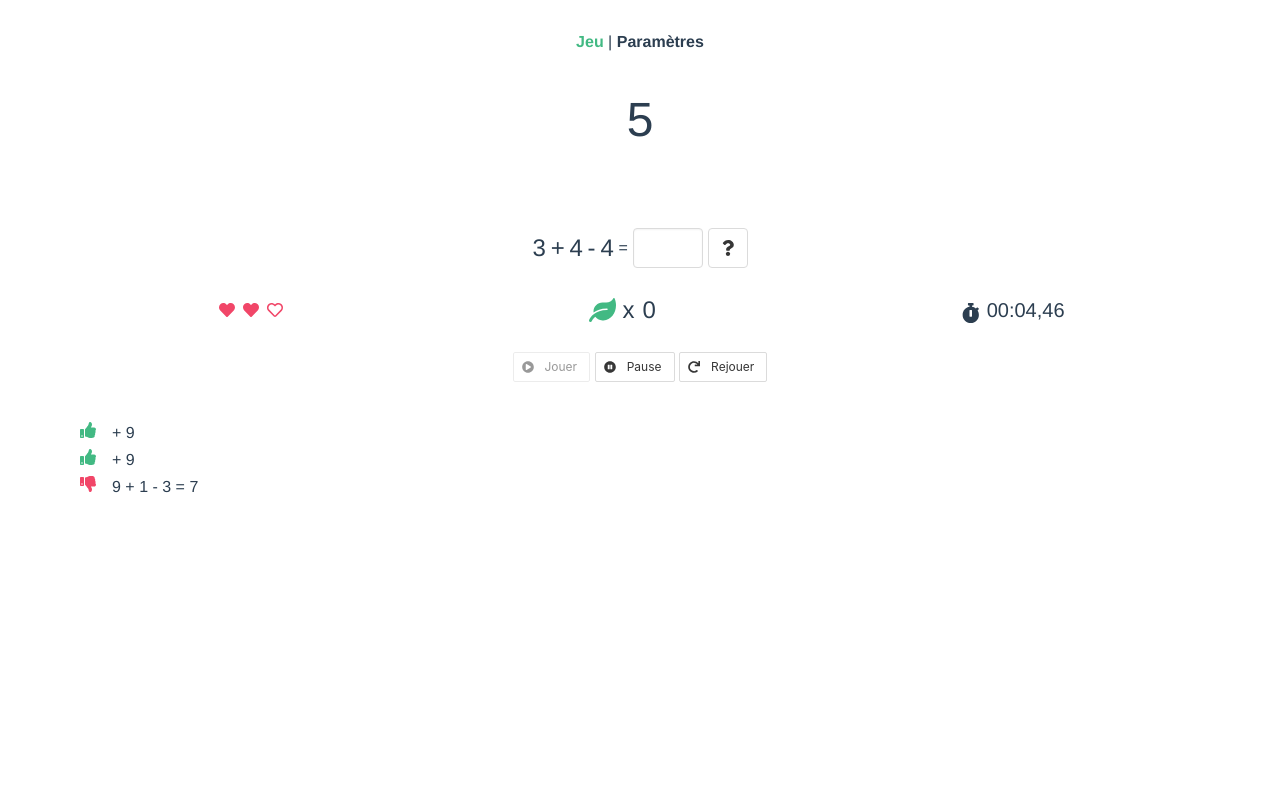
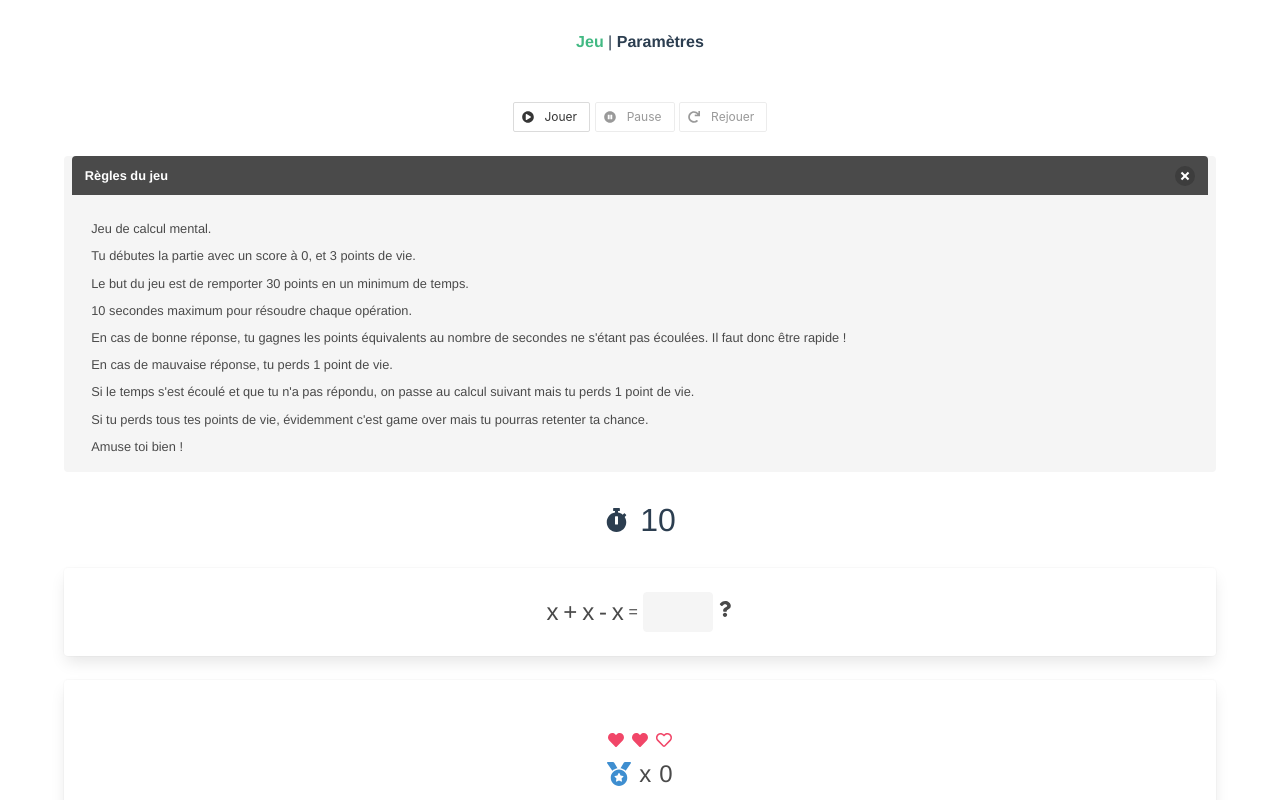
Before and after one commit to jeremyriverain/Arithmetic-Game, a Vue app: page /#/ in a window 1280 px wide. Shown: the top 800 px of the page. Built offline with nearby package versions, Linux system fonts and the light colour scheme.

Commit message:
add settings, rules explanation

```diff
--- a/src/App.vue
+++ b/src/App.vue
@@ -1,42 +1,25 @@
 <template>
-  <section
-    class="hero"
-    id="app-container"
-    ref="appWrapper"
-  >
-    <div id="app-top">
-      <div id="nav">
-        <router-link to="/">Jeu</router-link> |
-        <router-link to="/settings">Paramètres</router-link>
-      </div>
+  <section id="app-container">
+
+    <div id="nav">
+      <router-link to="/">Jeu</router-link> |
+      <router-link to="/settings">Paramètres</router-link>
     </div>
 
-    <div class="hero-body">
+  </section>
 
-      <div class="container">
-
-        <router-view />
-      </div>
+  <section class="section">
+    <div class="container">
+      <router-view />
     </div>
   </section>
+
 </template>
 
 <script>
 import { defineComponent } from "vue";
-// import { defineComponent, ref, onMounted } from "vue";
 export default defineComponent({
-  setup() {
-    // const appWrapper = ref(null); // template refs
-    // onMounted(() => {
-    //   console.log("el", appWrapper);
-    //   if (appWrapper.value.requestFullScreen) {
-    //     appWrapper.value.requestFullScreen();
-    //   }
-    // });
-    // return {
-    //   appWrapper,
-    // };
-  },
+  setup() {},
 });
 </script>
 
@@ -52,7 +35,7 @@ $green: #42b983
 
 #nav
   text-align: center
-  padding: 30px
+  padding: 30px 30px 0 30px
 
   a
     font-weight: bold
--- a/src/components/ArithmeticOperation.vue
+++ b/src/components/ArithmeticOperation.vue
@@ -1,11 +1,16 @@
 <template>
+  <div class="card">
+    <div class="card-content">
       <div class="app-container">
         <div
           v-for="(item, i) in operationNodes"
           :key="i"
           class="is-size-4"
         >
+          <span v-if="i % 2 === 0 && !isPlaying && startedAt === ''">x</span>
+          <span v-else>
             {{item}}
+          </span>
         </div>
         <div>=</div>
         <div class="field mb-0">
@@ -20,17 +25,16 @@
           </div>
         </div>
         <div>
-      <button
-        class="button"
-        @click="onSubmit"
-        :disabled="!isPlaying"
-      >
+
           <span class="icon is-small">
             <i class="fas fa-question"></i>
           </span>
-      </button>
+
         </div>
       </div>
+    </div>
+  </div>
+
 </template>
 
 
@@ -48,7 +52,7 @@ export default defineComponent({
 
     const operationNodes = ref(makeOperation());
 
-    const { currentRound, isPlaying, nextRound } = useGameState();
+    const { currentRound, isPlaying, nextRound, startedAt } = useGameState();
 
     const { countDown } = useCountDown();
     const { addScore } = useScoreTracking();
@@ -74,6 +78,7 @@ export default defineComponent({
       operationNodes,
       result,
       isPlaying,
+      startedAt,
     };
   },
 });
--- a/src/components/CountDown.vue
+++ b/src/components/CountDown.vue
@@ -1,5 +1,13 @@
 <template>
-  <div class="is-size-1 has-text-centered">{{countDown}}</div>
+  <div class="is-flex is-align-items-center is-justify-content-center">
+    <span class="icon is-size-4">
+      <i class="fas fa-stopwatch"></i>
+    </span>
+
+    <div class="is-size-3 pl-3">
+      {{countDown}}
+    </div>
+  </div>
 </template>
 
 <script>
--- a/src/components/FeedbackOperation.vue
+++ b/src/components/FeedbackList.vue
@@ -1,6 +1,7 @@
 <template>
   <ul class="pl-3 pt-3">
-    <ul
+    <li class="has-text-weight-bold mb-2">Résultats</li>
+    <li
       class="is-size-6"
       v-for="i in 2"
       :key="i"
@@ -9,13 +10,13 @@
         <i class="fas fa-thumbs-up"></i>
       </span>
       <span class="pl-3">+ 9</span>
-    </ul>
-    <ul class="is-size-6">
+    </li>
+    <li class="is-size-6">
       <span class="icon has-text-danger">
         <i class="fas fa-thumbs-down"></i>
       </span>
       <span class="pl-3">9 + 1 - 3 = 7</span>
-    </ul>
+    </li>
 
   </ul>
 
@@ -24,7 +25,7 @@
 <script>
 import { defineComponent } from "vue";
 export default defineComponent({
-  name: "FeedbackOperation",
+  name: "FeedbackList",
   setup() {},
 });
 </script>
--- /dev/null
+++ b/src/components/RulesExplanation.vue
@@ -0,0 +1,80 @@
+<template>
+  <article
+    class="message app-message"
+    v-show="showMessage"
+  >
+    <div class="message-header">
+      <p>Règles du jeu</p>
+      <button
+        class="delete"
+        aria-label="delete"
+        @click="showMessage = false"
+      ></button>
+
+    </div>
+    <div class="message-body">
+
+      <p>
+        Jeu de calcul mental.
+      </p>
+
+      <p>
+        Tu débutes la partie avec un score à 0, et {{healthPoints}} points de vie.
+      </p>
+
+      <p>
+        Le but du jeu est de remporter {{winningScore}} points en un minimum de temps.
+      </p>
+
+      <p>
+        {{maxResolutionTime}} secondes maximum pour résoudre chaque opération.
+      </p>
+
+      <p>
+        En cas de bonne réponse, tu gagnes les points équivalents au nombre de secondes ne s'étant pas écoulées. Il faut donc être rapide !
+      </p>
+
+      <p>
+        En cas de mauvaise réponse, tu perds 1 point de vie.
+      </p>
+
+      <p>
+        Si le temps s'est écoulé et que tu n'a pas répondu, on passe au calcul suivant mais tu perds 1 point de vie.
+      </p>
+
+      <p>
+        Si tu perds tous tes points de vie, évidemment c'est game over mais tu pourras retenter ta chance.
+      </p>
+      <p>
+        Amuse toi bien !
+      </p>
+
+    </div>
+  </article>
+</template>
+
+<script>
+import useGameSettings from "@/use/useGameSettings";
+import { defineComponent, ref } from "vue";
+export default defineComponent({
+  name: "RulesExplanation",
+  setup() {
+    const showMessage = ref(true);
+    const { healthPoints, winningScore, maxResolutionTime } = useGameSettings();
+
+    return {
+      showMessage,
+      healthPoints,
+      winningScore,
+      maxResolutionTime,
+    };
+  },
+});
+</script>
+
+<style lang="sass" scoped>
+.app-message
+  font-size: 0.8rem
+  .message-body p
+    margin-top: 0.5rem
+</style>
--- a/src/components/ScoreTracking.vue
+++ b/src/components/ScoreTracking.vue
@@ -1,8 +1,8 @@
 <template>
 
   <div class="is-flex is-justify-content-center is-align-items-center is-flex-wrap-nowrap is-size-4">
-    <span class="icon has-text-success">
-      <i class="fas fa-leaf"></i>
+    <span class="icon has-text-info">
+      <i class="fas fa-medal"></i>
     </span>
     <span class="px-2">x</span>
     <span>
--- a/src/components/StateGameButtons.vue
+++ b/src/components/StateGameButtons.vue
@@ -2,7 +2,7 @@
   <div class="app-container">
     <button
       class="button is-small"
-      @click="isPlaying = true"
+      @click="play()"
       :disabled="isPlaying"
     >
 
@@ -11,9 +11,10 @@
       </span>
       <span>Jouer</span>
     </button>
+
     <button
       class="button is-small"
-      @click="isPlaying = false"
+      @click="pause()"
       :disabled="!isPlaying"
     >
       <span class="icon is-small">
@@ -41,9 +42,11 @@ import useGameState from "@/use/useGameState";
 export default defineComponent({
   name: "StateGameButtons",
   setup() {
-    const { isPlaying } = useGameState();
+    const { isPlaying, play, pause } = useGameState();
 
     return {
+      play,
+      pause,
       isPlaying,
     };
   },
--- a/src/use/useGameSettings.ts
+++ b/src/use/useGameSettings.ts
@@ -5,7 +5,8 @@ const settings = reactive({
     numberOfOperands: 3,
     operators: ['+', '-'],
     maxResolutionTime: 10,
-    winningScore: 30
+    winningScore: 30,
+    healthPoints: 3
 })
 
 export default function useGameSettings () {
--- a/src/use/useGameState.ts
+++ b/src/use/useGameState.ts
@@ -2,9 +2,13 @@ import { ref, computed } from 'vue';
 import useGameSettings from '@/use/useGameSettings'
 import useScoreTracking from '@/use/useScoreTracking'
 
-const isPlaying = ref(true)
+const isPlaying = ref(false)
 
 const currentRound = ref(1)
+
+const startedAt = ref('')
+
+const logOperations = ref([])
 
 export default function useGameState () {
 
@@ -20,11 +24,28 @@ export default function useGameState () {
         return score.value >= winningScore
     })
 
+    const play = () => {
+        if (startedAt.value === '') {
+            const date = new Date()
+            startedAt.value = date.toISOString()
+        }
+
+        isPlaying.value = true
+    }
+
+    const pause = () => {
+        isPlaying.value = false
+    }
+
     return {
-        isPlaying,
+        isPlaying: computed(() => isPlaying.value),
         nextRound,
         currentRound: computed(() => currentRound.value),
-        hasWon
+        hasWon,
+        play,
+        pause,
+        logOperations,
+        startedAt: computed(() => startedAt.value)
     }
 
 
--- a/src/views/Home.vue
+++ b/src/views/Home.vue
@@ -1,31 +1,44 @@
 <template>
   <div class="page-home">
-    <teleport to="#app-top">
-      <count-down />
-    </teleport>
+
+    <state-game-buttons class="mb-5" />
+    <rules-explanation
+      class="px-2"
+      v-if="startedAt === ''"
+    />
+    <count-down />
 
     <arithmetic-operation class="my-5" />
 
-    <div class="is-flex is-justify-content-space-around	is-align-items-center mt-5 is-flex-wrap-wrap">
-      <health-point />
-      <score-tracking />
-      <chrono-game />
+    <div class="card">
+      <div class="card-content">
+        <div class="is-flex is-flex-direction-column is-justify-content-space-around	is-align-items-center mt-5 is-flex-wrap-wrap">
+          <health-point />
+          <score-tracking class="my-1" />
+          <chrono-game />
+        </div>
+
+        <hr>
+
+        <feedback-list />
+
+      </div>
     </div>
 
-    <!-- <teleport to="#app-container"> -->
-    <state-game-buttons class="my-5" />
-    <!-- </teleport> -->
-    <feedback-operation />
   </div>
 </template>
 
 <script>
 import { defineComponent } from "vue";
+
+import useGameState from "@/use/useGameState";
+
 import ArithmeticOperation from "@/components/ArithmeticOperation";
 import ChronoGame from "@/components/ChronoGame";
 import CountDown from "@/components/CountDown";
-import FeedbackOperation from "@/components/FeedbackOperation";
+import FeedbackList from "@/components/FeedbackList";
 import HealthPoint from "@/components/HealthPoint";
+import RulesExplanation from "@/components/RulesExplanation";
 import ScoreTracking from "@/components/ScoreTracking";
 import StateGameButtons from "@/components/StateGameButtons";
 
@@ -35,10 +48,16 @@ export default defineComponent({
     ArithmeticOperation,
     ChronoGame,
     CountDown,
-    FeedbackOperation,
+    FeedbackList,
     HealthPoint,
+    RulesExplanation,
     ScoreTracking,
     StateGameButtons,
   },
+  setup() {
+    const { startedAt } = useGameState();
+
+    return { startedAt };
+  },
 });
 </script>
--- a/src/views/Settings.vue
+++ b/src/views/Settings.vue
@@ -20,7 +20,7 @@
 
       <div class="field is-horizontal">
         <div class="field-label is-normal">
-          <label class="label">Minimum</label>
+          <label class="label">Nombre minimum</label>
         </div>
         <div class="field-body">
           <div class="field">
@@ -37,7 +37,7 @@
 
       <div class="field is-horizontal">
         <div class="field-label is-normal">
-          <label class="label">Maximum</label>
+          <label class="label">Nombre maximum</label>
         </div>
         <div class="field-body">
           <div class="field">
@@ -87,6 +87,38 @@
       <div class="field is-horizontal">
         <div class="field-label is-normal">
           <label class="label">Score à atteindre</label>
+        </div>
+        <div class="field-body">
+          <div class="field">
+            <p class="control">
+              <input
+                class="input"
+                type="number"
+              >
+            </p>
+          </div>
+        </div>
+
+      </div>
+      <div class="field is-horizontal">
+        <div class="field-label is-normal">
+          <label class="label">Délai de résolution (secondes)</label>
+        </div>
+        <div class="field-body">
+          <div class="field">
+            <p class="control">
+              <input
+                class="input"
+                type="number"
+              >
+            </p>
+          </div>
+        </div>
+
+      </div>
+      <div class="field is-horizontal">
+        <div class="field-label is-normal">
+          <label class="label">Points de vie</label>
         </div>
         <div class="field-body">
           <div class="field">
```
Lines whose indentation alone changed are shown as unchanged.
